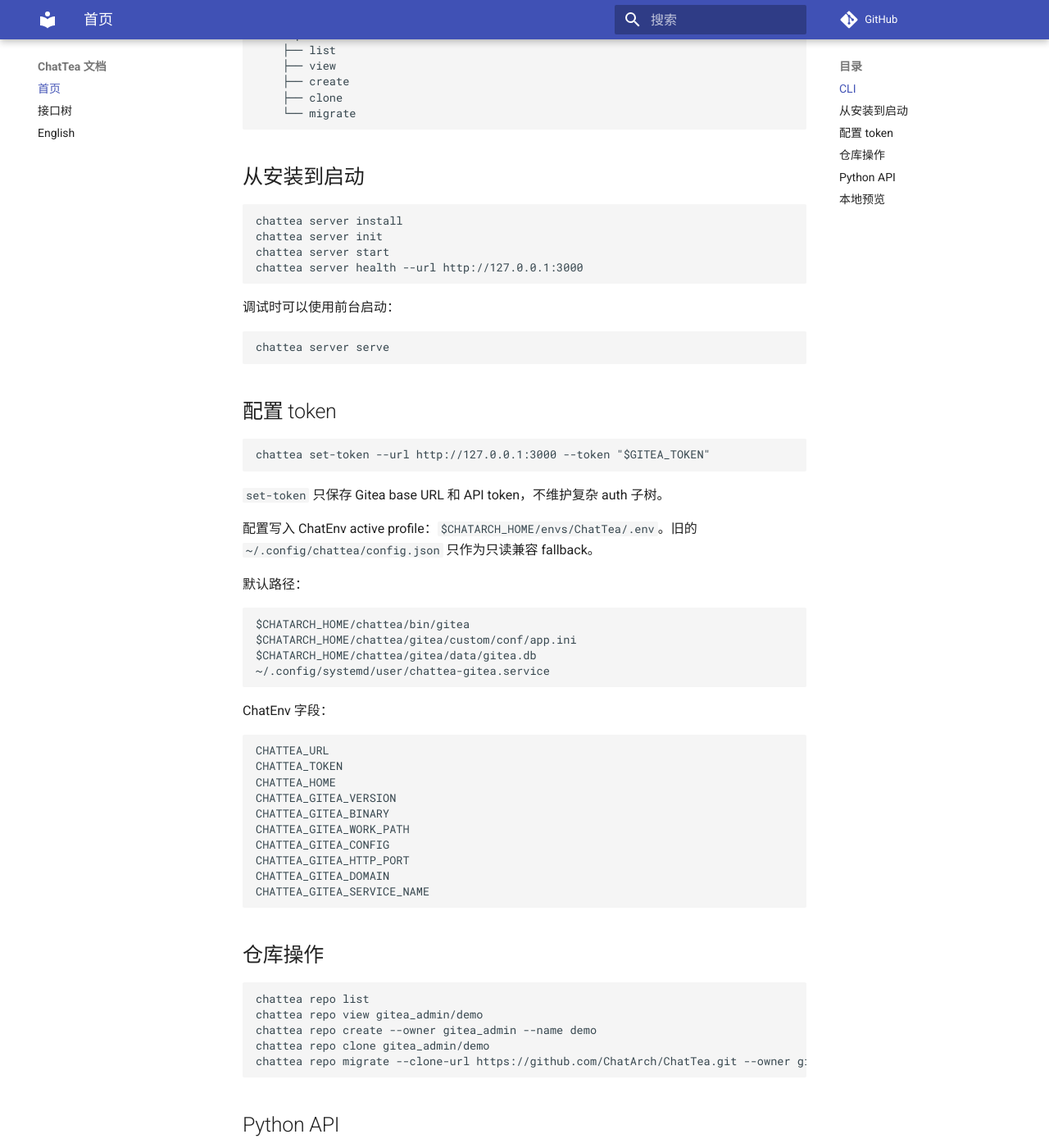
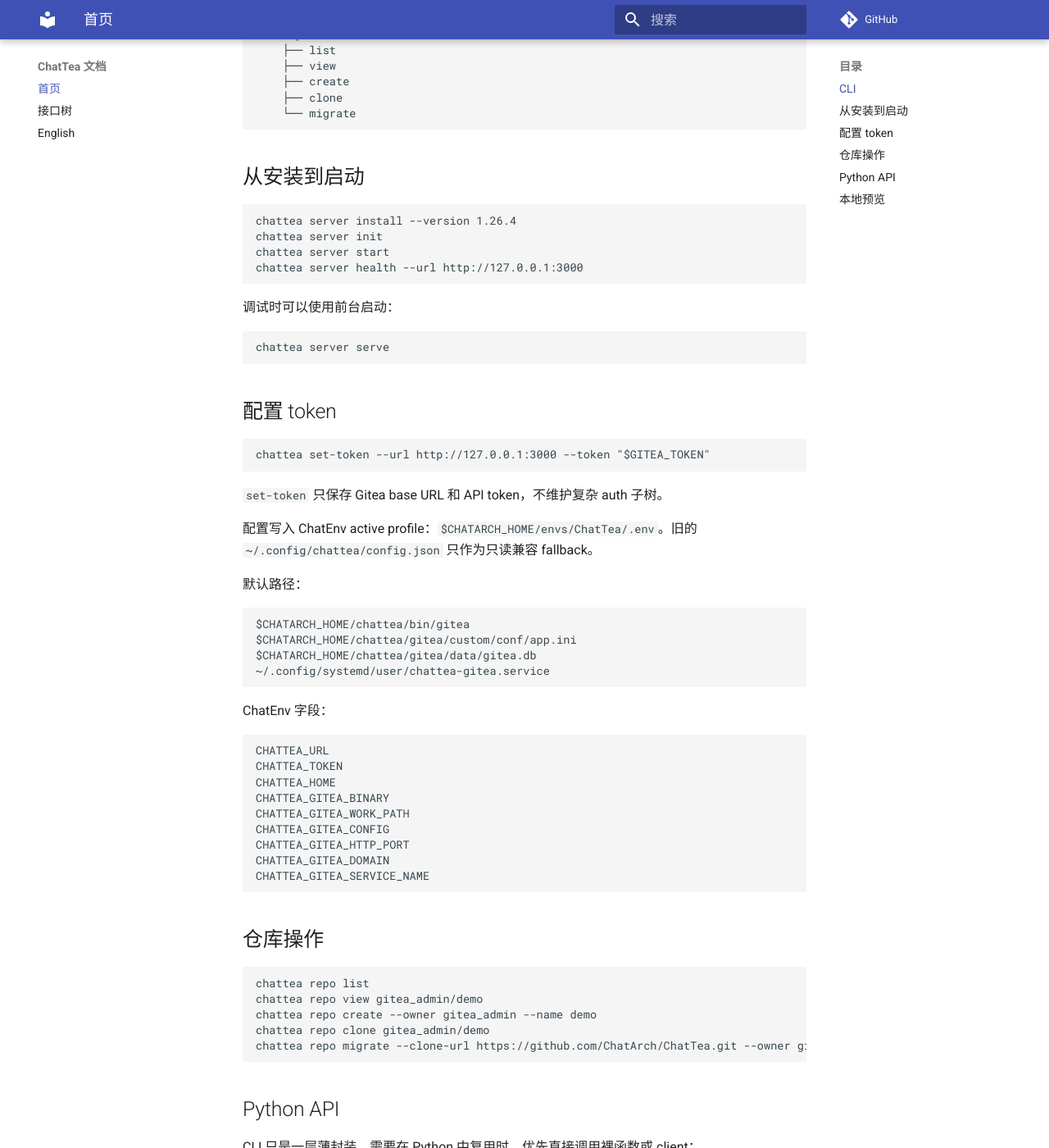
Before and after one commit to ChatArch/ChatTea, an MkDocs documentation site: the page built from docs/index.md, in a window 1280 px wide and 1400 px high, scrolled down 682 px. Shown: the whole window at 82% size. Built offline with MkDocs 1.6.1 and Material for MkDocs 9.7.7, drawn with Linux system fonts in a browser that asks for light colours; comment, search, counter and statistics services are not loaded.

````diff
--- a/docs/index.md
+++ b/docs/index.md
@@ -37,7 +37,7 @@ chattea
 ## 从安装到启动
 
 ```bash
-chattea server install
+chattea server install --version 1.26.4
 chattea server init
 chattea server start
 chattea server health --url http://127.0.0.1:3000
@@ -74,7 +74,6 @@ ChatEnv 字段：
 CHATTEA_URL
 CHATTEA_TOKEN
 CHATTEA_HOME
-CHATTEA_GITEA_VERSION
 CHATTEA_GITEA_BINARY
 CHATTEA_GITEA_WORK_PATH
 CHATTEA_GITEA_CONFIG
````
Also changed, not shown: README.en.md (+3 -1 lines), README.md (+3 -1 lines), docs/index.en.md (+0 -1 lines), 4 other files.
